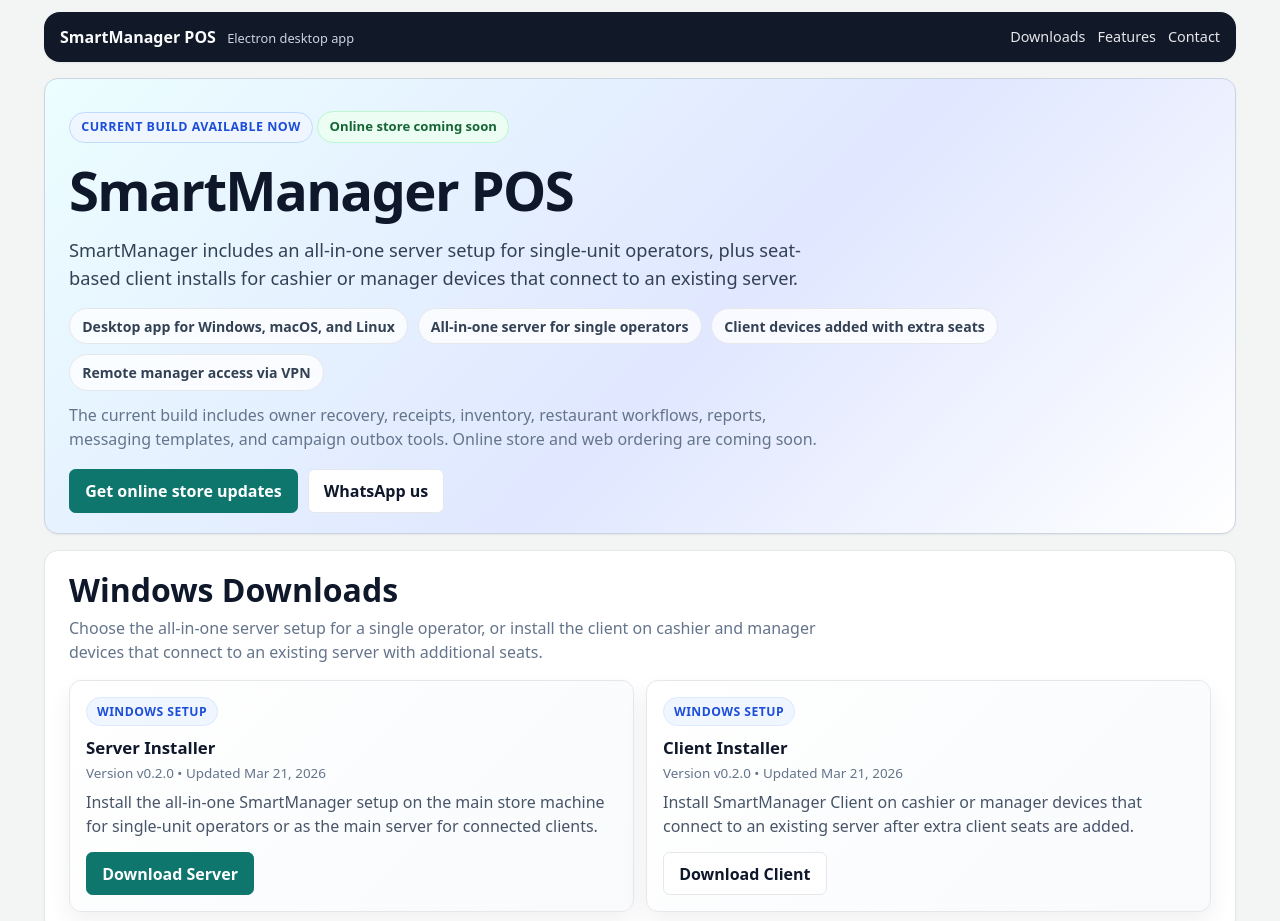
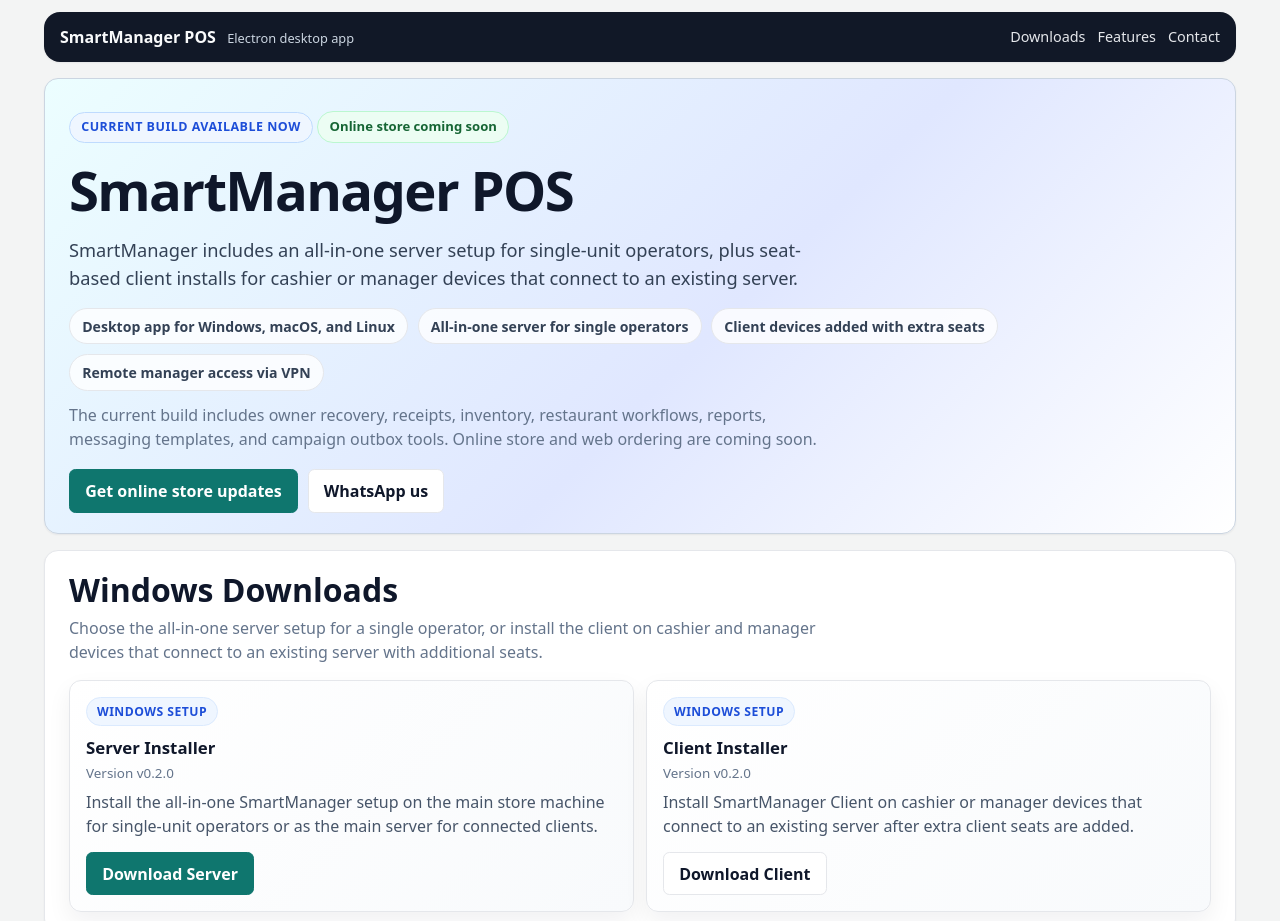
Before and after one commit to oosei25/smartmanagerpos-site, a plain HTML site: page index.html in a window 1280 px wide. Shown: the top 921 px of the page. Drawn offline with Linux system fonts and the light colour scheme.

Commit message:
Updated hero, downloads section, and feature cards

```diff
--- a/index.html
+++ b/index.html
@@ -97,7 +97,7 @@
             <article class="download-card">
               <p class="download-label">Windows Setup</p>
               <h3>Server Installer</h3>
-              <p class="download-meta">Version v0.2.0 • Updated Mar 21, 2026</p>
+              <p class="download-meta">Version v0.2.0</p>
               <p>Install the all-in-one SmartManager setup on the main store machine for single-unit operators or as the main server for connected clients.</p>
               <a
                 class="btn btn-primary"
@@ -112,7 +112,7 @@
             <article class="download-card">
               <p class="download-label">Windows Setup</p>
               <h3>Client Installer</h3>
-              <p class="download-meta">Version v0.2.0 • Updated Mar 21, 2026</p>
+              <p class="download-meta">Version v0.2.0</p>
               <p>Install SmartManager Client on cashier or manager devices that connect to an existing server after extra client seats are added.</p>
               <a
                 class="btn btn-secondary"
```
